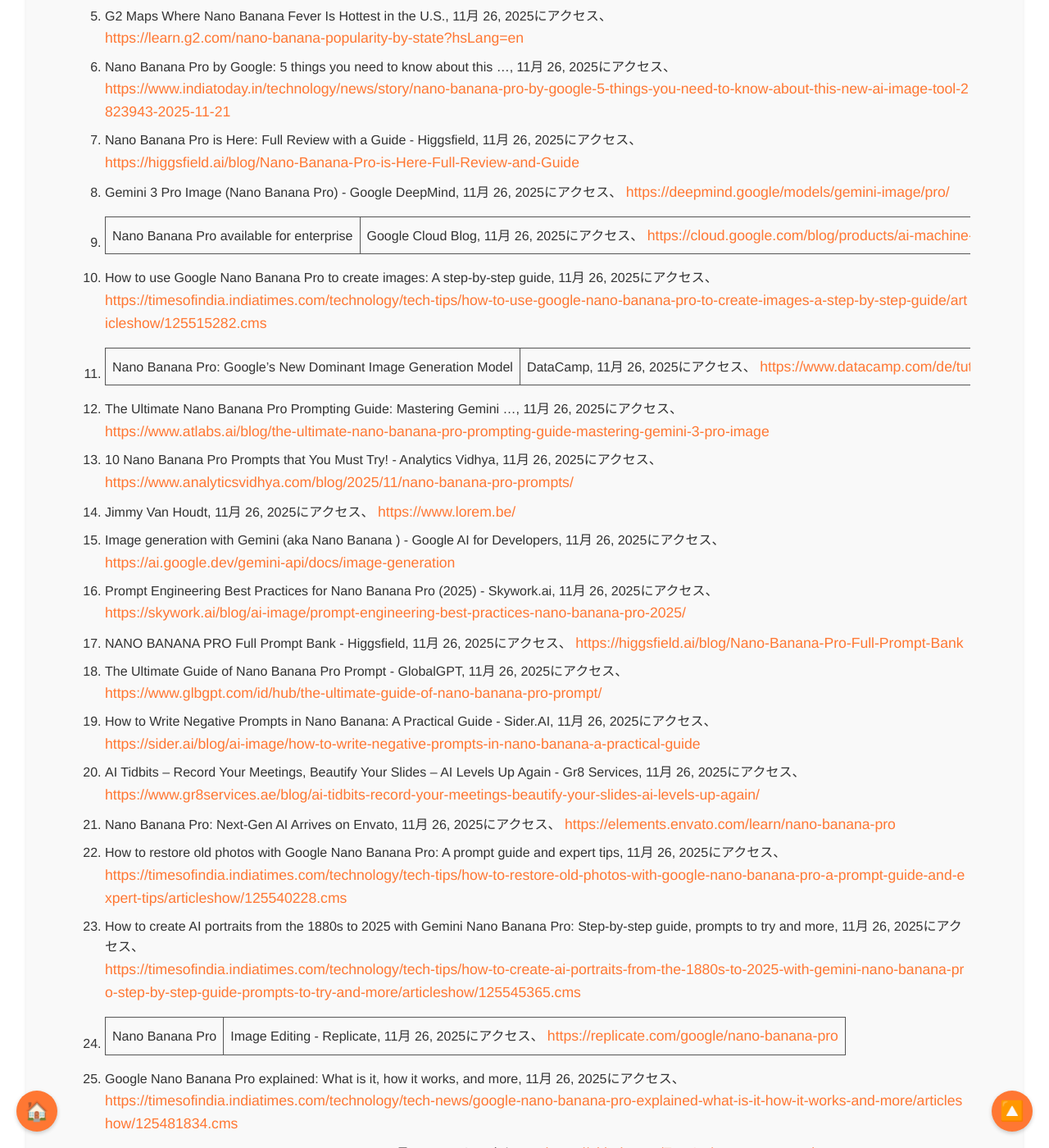
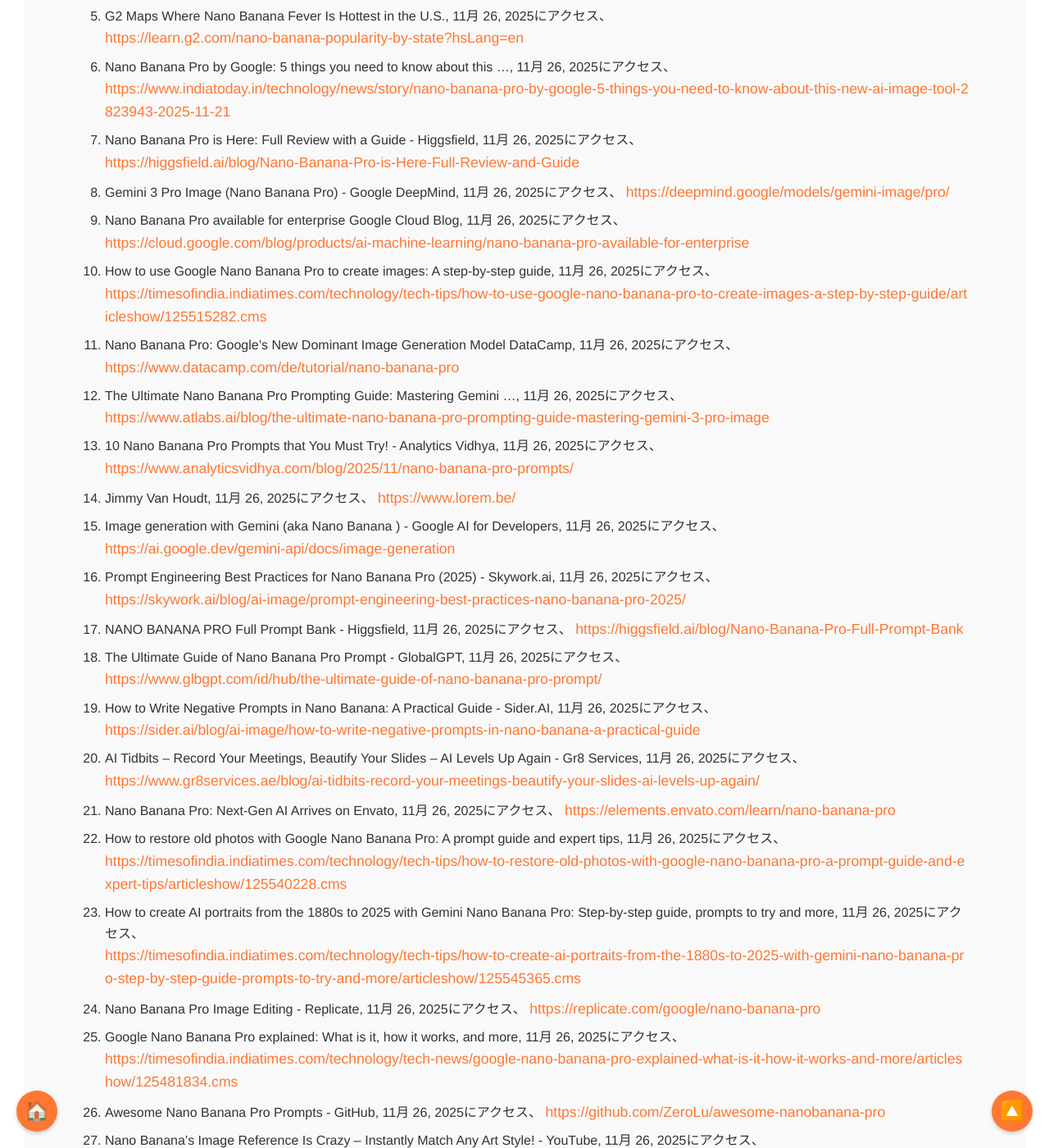
Before and after one commit to aegisfleet/share-deepresearch, a Jekyll site: the page built from _topics/nano-banana-pro/index.md, in a window 1280 px wide and 1400 px high, scrolled down 13757 px. Shown: the whole window at 82% size. Built offline with Jekyll 4.4.1, drawn with Linux system fonts in a browser that asks for light colours; nearby versions of some CDN libraries.

Commit message:
Auto update files

```diff
--- a/_topics/nano-banana-pro/index.md
+++ b/_topics/nano-banana-pro/index.md
@@ -305,9 +305,9 @@ Nano Banana Pro（Gemini 3 Pro Image）を用いてスライド資料のスタ
 6. Nano Banana Pro by Google: 5 things you need to know about this ..., 11月 26, 2025にアクセス、 [https://www.indiatoday.in/technology/news/story/nano-banana-pro-by-google-5-things-you-need-to-know-about-this-new-ai-image-tool-2823943-2025-11-21](https://www.indiatoday.in/technology/news/story/nano-banana-pro-by-google-5-things-you-need-to-know-about-this-new-ai-image-tool-2823943-2025-11-21)
 7. Nano Banana Pro is Here: Full Review with a Guide \- Higgsfield, 11月 26, 2025にアクセス、 [https://higgsfield.ai/blog/Nano-Banana-Pro-is-Here-Full-Review-and-Guide](https://higgsfield.ai/blog/Nano-Banana-Pro-is-Here-Full-Review-and-Guide)
 8. Gemini 3 Pro Image (Nano Banana Pro) \- Google DeepMind, 11月 26, 2025にアクセス、 [https://deepmind.google/models/gemini-image/pro/](https://deepmind.google/models/gemini-image/pro/)
-9. Nano Banana Pro available for enterprise | Google Cloud Blog, 11月 26, 2025にアクセス、 [https://cloud.google.com/blog/products/ai-machine-learning/nano-banana-pro-available-for-enterprise](https://cloud.google.com/blog/products/ai-machine-learning/nano-banana-pro-available-for-enterprise)
+9. Nano Banana Pro available for enterprise Google Cloud Blog, 11月 26, 2025にアクセス、 [https://cloud.google.com/blog/products/ai-machine-learning/nano-banana-pro-available-for-enterprise](https://cloud.google.com/blog/products/ai-machine-learning/nano-banana-pro-available-for-enterprise)
 10. How to use Google Nano Banana Pro to create images: A step-by-step guide, 11月 26, 2025にアクセス、 [https://timesofindia.indiatimes.com/technology/tech-tips/how-to-use-google-nano-banana-pro-to-create-images-a-step-by-step-guide/articleshow/125515282.cms](https://timesofindia.indiatimes.com/technology/tech-tips/how-to-use-google-nano-banana-pro-to-create-images-a-step-by-step-guide/articleshow/125515282.cms)
-11. Nano Banana Pro: Google's New Dominant Image Generation Model | DataCamp, 11月 26, 2025にアクセス、 [https://www.datacamp.com/de/tutorial/nano-banana-pro](https://www.datacamp.com/de/tutorial/nano-banana-pro)
+11. Nano Banana Pro: Google's New Dominant Image Generation Model DataCamp, 11月 26, 2025にアクセス、 [https://www.datacamp.com/de/tutorial/nano-banana-pro](https://www.datacamp.com/de/tutorial/nano-banana-pro)
 12. The Ultimate Nano Banana Pro Prompting Guide: Mastering Gemini ..., 11月 26, 2025にアクセス、 [https://www.atlabs.ai/blog/the-ultimate-nano-banana-pro-prompting-guide-mastering-gemini-3-pro-image](https://www.atlabs.ai/blog/the-ultimate-nano-banana-pro-prompting-guide-mastering-gemini-3-pro-image)
 13. 10 Nano Banana Pro Prompts that You Must Try\! \- Analytics Vidhya, 11月 26, 2025にアクセス、 [https://www.analyticsvidhya.com/blog/2025/11/nano-banana-pro-prompts/](https://www.analyticsvidhya.com/blog/2025/11/nano-banana-pro-prompts/)
 14. Jimmy Van Houdt, 11月 26, 2025にアクセス、 [https://www.lorem.be/](https://www.lorem.be/)
@@ -320,7 +320,7 @@ Nano Banana Pro（Gemini 3 Pro Image）を用いてスライド資料のスタ
 21. Nano Banana Pro: Next-Gen AI Arrives on Envato, 11月 26, 2025にアクセス、 [https://elements.envato.com/learn/nano-banana-pro](https://elements.envato.com/learn/nano-banana-pro)
 22. How to restore old photos with Google Nano Banana Pro: A prompt guide and expert tips, 11月 26, 2025にアクセス、 [https://timesofindia.indiatimes.com/technology/tech-tips/how-to-restore-old-photos-with-google-nano-banana-pro-a-prompt-guide-and-expert-tips/articleshow/125540228.cms](https://timesofindia.indiatimes.com/technology/tech-tips/how-to-restore-old-photos-with-google-nano-banana-pro-a-prompt-guide-and-expert-tips/articleshow/125540228.cms)
 23. How to create AI portraits from the 1880s to 2025 with Gemini Nano Banana Pro: Step-by-step guide, prompts to try and more, 11月 26, 2025にアクセス、 [https://timesofindia.indiatimes.com/technology/tech-tips/how-to-create-ai-portraits-from-the-1880s-to-2025-with-gemini-nano-banana-pro-step-by-step-guide-prompts-to-try-and-more/articleshow/125545365.cms](https://timesofindia.indiatimes.com/technology/tech-tips/how-to-create-ai-portraits-from-the-1880s-to-2025-with-gemini-nano-banana-pro-step-by-step-guide-prompts-to-try-and-more/articleshow/125545365.cms)
-24. Nano Banana Pro | Image Editing \- Replicate, 11月 26, 2025にアクセス、 [https://replicate.com/google/nano-banana-pro](https://replicate.com/google/nano-banana-pro)
+24. Nano Banana Pro Image Editing \- Replicate, 11月 26, 2025にアクセス、 [https://replicate.com/google/nano-banana-pro](https://replicate.com/google/nano-banana-pro)
 25. Google Nano Banana Pro explained: What is it, how it works, and more, 11月 26, 2025にアクセス、 [https://timesofindia.indiatimes.com/technology/tech-news/google-nano-banana-pro-explained-what-is-it-how-it-works-and-more/articleshow/125481834.cms](https://timesofindia.indiatimes.com/technology/tech-news/google-nano-banana-pro-explained-what-is-it-how-it-works-and-more/articleshow/125481834.cms)
 26. Awesome Nano Banana Pro Prompts \- GitHub, 11月 26, 2025にアクセス、 [https://github.com/ZeroLu/awesome-nanobanana-pro](https://github.com/ZeroLu/awesome-nanobanana-pro)
 27. Nano Banana's Image Reference Is Crazy – Instantly Match Any Art Style\! \- YouTube, 11月 26, 2025にアクセス、 [https://www.youtube.com/watch?v=PL9RyNb2CAI](https://www.youtube.com/watch?v=PL9RyNb2CAI)
```
